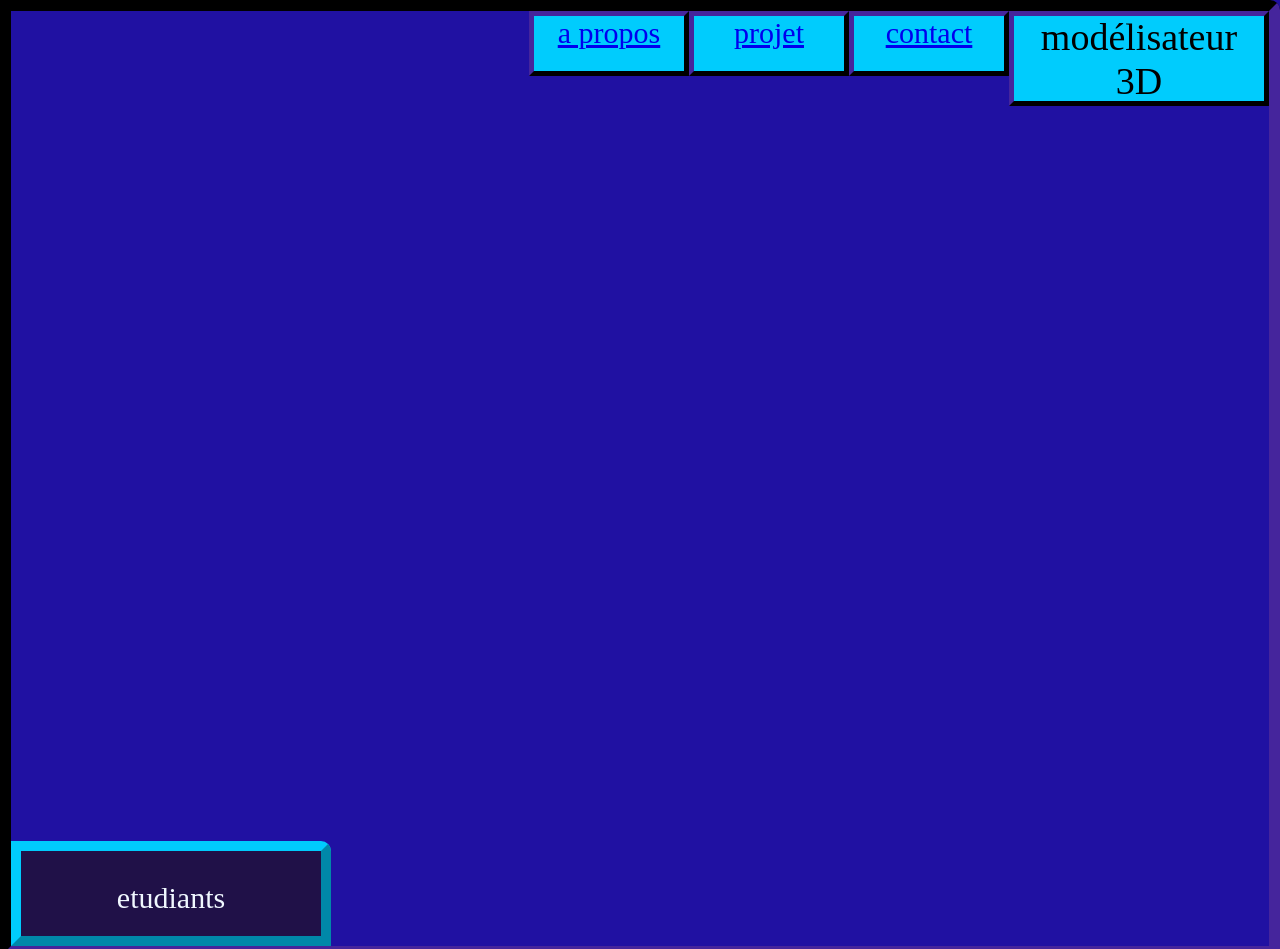
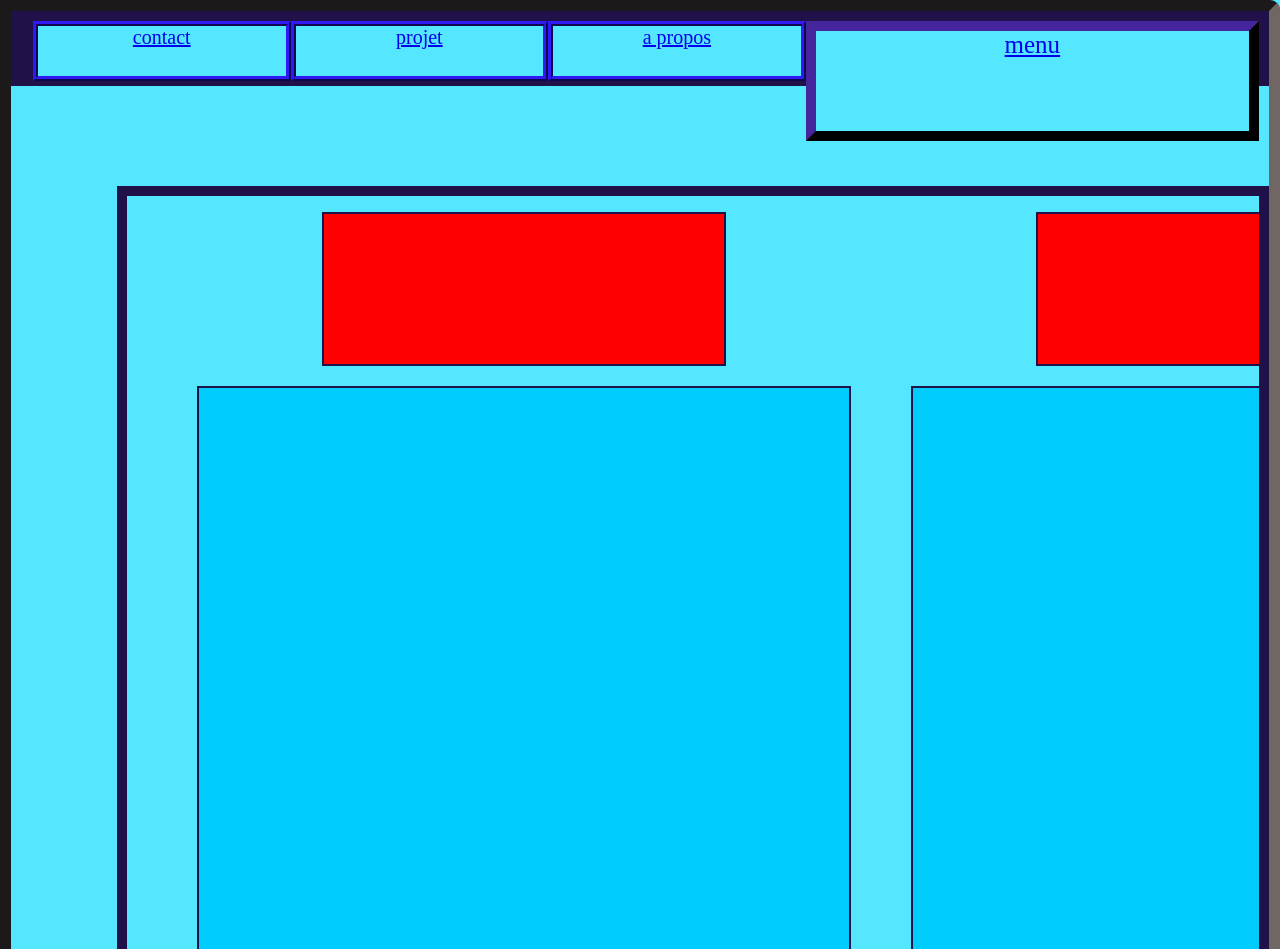
Before and after one commit to Fabrizio619/portforlio_Fabrizio_test, a plain HTML site: page index.html in a window 1280 px wide. Shown: the top 949 px of the page. Drawn offline with nearby package versions, Linux system fonts and the light colour scheme.

Commit message:
Update index.html

```diff
--- a/index.html
+++ b/index.html
@@ -2,44 +2,30 @@
 <html lang="fr-CA">
     <head>
         <meta charset="utf-8"/>
-        <title> Intro </title>
+        <title> A propos </title>
         <meta name="description" content="Page 1"/>
 
-
-            <link href="css/normalize.css"
+        <link href="../css/normalize.css"
               rel="stylesheet"
               type="text/css"/>
 
-            <link href="css/index.css"
+        <link href="../css/projet.css"
               rel="stylesheet"
               type="text/css"/>
 
 
 
+          </head>
 
 
+    <body>
+        <div id="global">
 
-    </head>
-
-        <body>
-            <div id="global">
-
-     <header>
-         <div class="Menu">
-
-               <li class="BigTitle">  modélisateur 3D </li>
-             <li class="SmallTitle"><a href="html/contact.html" class="button">  contact </a></li>
-             <li class="SmallTitle"><a href="html/projet.html" class="button">  projet </a></li>
-             <li class="SmallTitle"><a href="html/Apropos.html">  a propos  </a></li>
-
-             </div>
-
-
-
-<!--              <p> header </p>-->
-
-
+<!--
+             <header>
+                 <h1>projet</h1>
             </header>
+-->
 
 
 
@@ -48,28 +34,135 @@
 
 
 
+                  <header>
+<!--
+                 <div id="title">
+                             <header>
+-->
+         <div class="Menu">
 
-            <section>
-
-            </section>
-
-
-            <footer>
-
-              <div class="etudiant">
+               <div class="BigTitle">   <a href="../index.html" class="button">   menu  </a></div>
 
 
 
-                  <p> etudiants </p>
+
+             <div class="SmallTitle"><a href="Apropos.html">  a propos  </a></div>
+
+             <div class="SmallTitle"><a href="projet.html" class="button">  projet </a></div>
+
+              <div class="SmallTitle"><a href="contact.html" class="button">  contact </a></div>
+
 
              </div>
 
 
 
+
+
+
+            </header>
+
+<!--            </header>-->
+
+
+
+
+
+
+
+            <div id="menu">
+<!--
+                <ul>
+                <li>tous</li>
+                    <li>jeux</li>
+                    <li>3D</li>
+
+                </ul>
+-->
+
+            </div>
+
+
+<!--
+              <section>
+
+                    <div id="projet">
+                <p> En l’an 2007, le conflit Est/Ouest fait rage depuis des générations et la Terre est ravagée par une guerre nucléaire commencée dans les années 1990.</p>
+
+            <p> Après une décennie funeste, l’humanité lutte désormais pour sa survie.</p>
+
+            <p>La meilleure solution pour avoir la paix : préparer la guerre. L’armée US Cyborg a peut-être trouvé la solution idéale : une puissante arme biologique, fabriquée sur une île lointaine.</p>
+
+            <p>Vous êtes le sergent Rex Colt, Cyber Commando type Mark IV, et c’est là que vous entrez en scène. Votre mission : récupérer des informations et découvrir ce qu’il s’y passe.
+            </p>
+            </div>
+
+
+            </section>
+-->
+
+
+
+
+
+                 <section>
+
+         <div id="projet">
+
+           <div  id="projetinf0" >
+<ul>
+<li>
+            <div  class="vidéo00" >
+
+             </div>
+
+             <div  class="vidéoDescript00" >
+             </div>
+</li>
+
+<li>
+            <div  class="vidéo00" >
+
+             </div>
+
+             <div  class="vidéoDescript00" >
+             </div>
+</li>
+
+
+<li>
+            <div  class="vidéo00" >
+
+             </div>
+
+             <div  class="vidéoDescript00" >
+             </div>
+</li>
+
+<li>
+            <div  class="vidéo00" >
+
+             </div>
+
+             <div  class="vidéoDescript00" >
+             </div>
+</li>
+
+</ul>
+
+            </div>
+
+               </div>
+
+            </section>
+
+
+
+
+              <footer>
             </footer>
 
-              </div>
-
+        </div>
     </body>
 
 </html>
```
